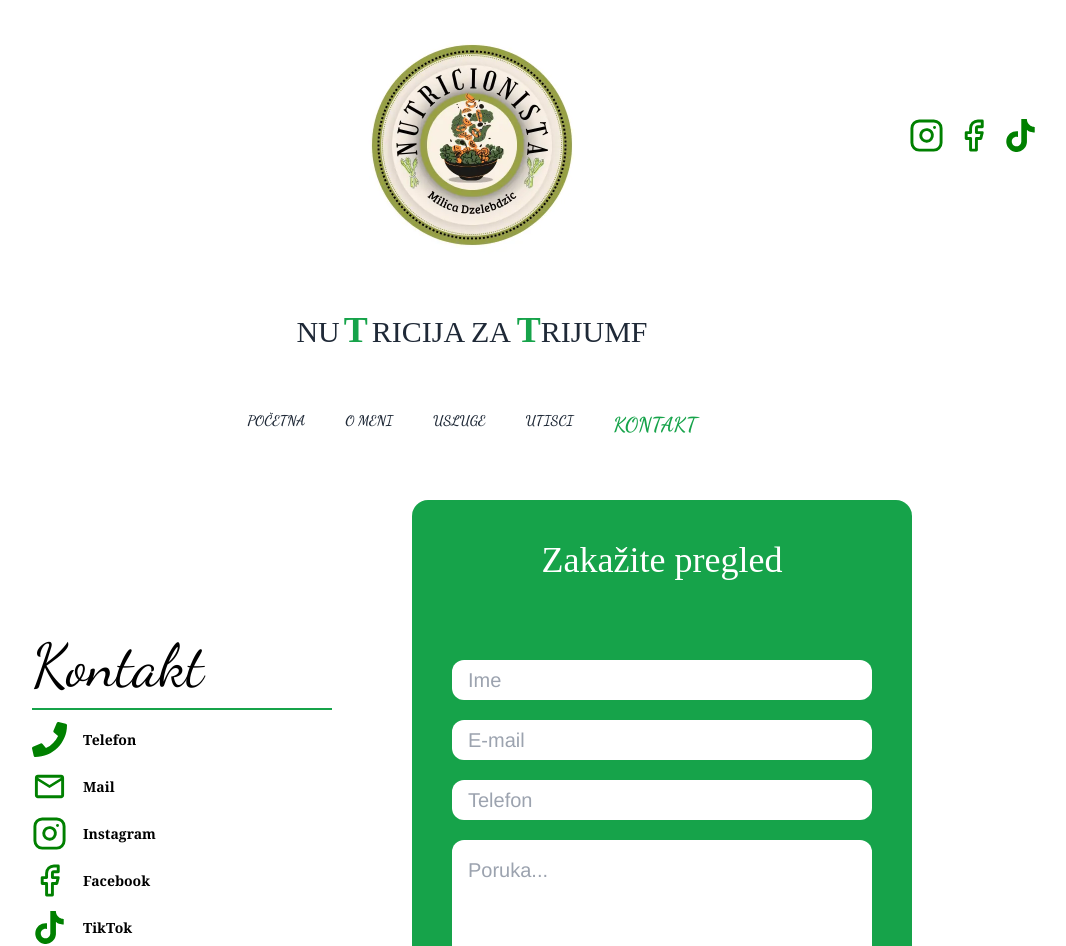
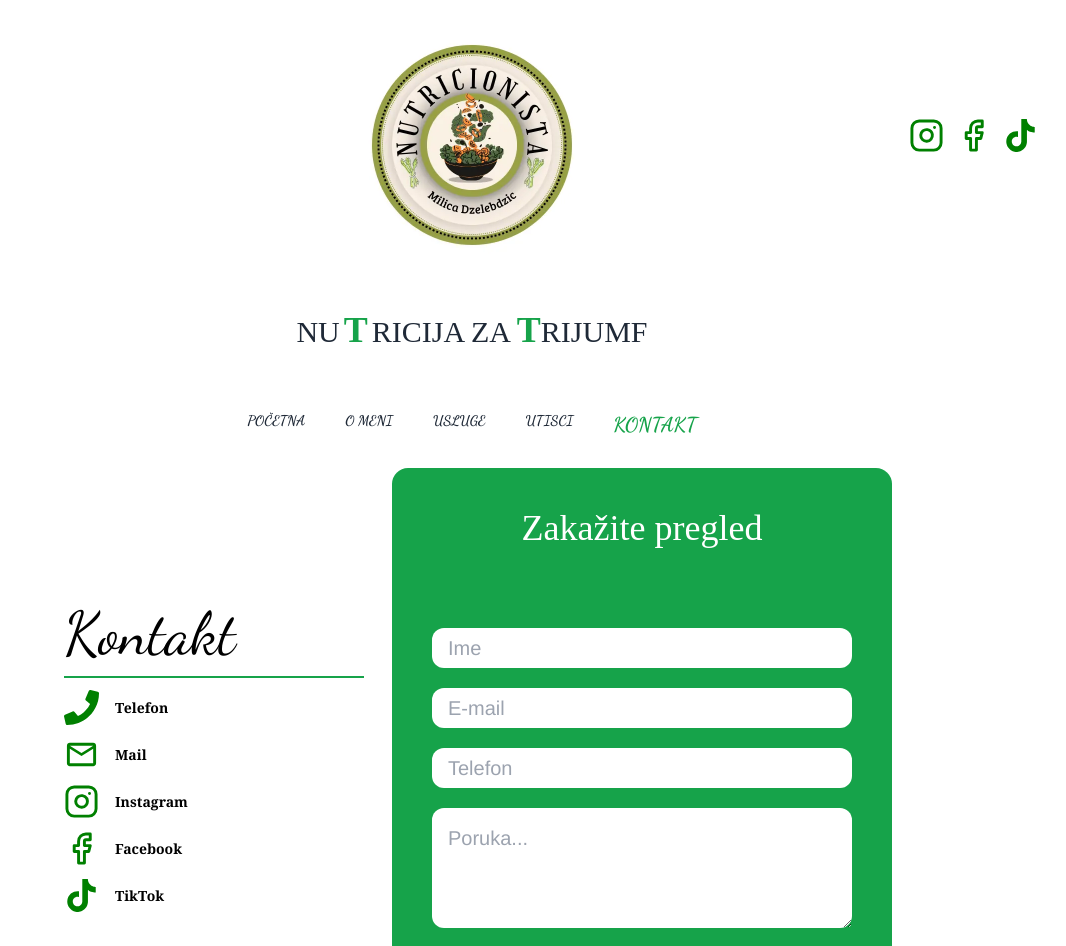
Before and after one commit to BokeeJ/milicaNutri, a React (Vite) app: page /kontakt in a window 1280 px wide. Shown: the top 946 px of the page, without its empty margins (168-1234 px from the left). Built offline with nearby package versions, Linux system fonts and the light colour scheme; a web font is replaced by a local one.

Commit message:
finished rework on resolution

```diff
--- a/src/Components/Mail2.jsx
+++ b/src/Components/Mail2.jsx
@@ -38,7 +38,7 @@ function Mail2() {
             );
     };
     return (
-        <div className='p-10 flex justify-center items-center'>
+        <div className='p-2 flex justify-center items-center'>
             <motion.div
                 variants={fadeInAnimationVariants}
                 initial='initial'
--- a/src/Pages/Kontakt.jsx
+++ b/src/Pages/Kontakt.jsx
@@ -27,7 +27,7 @@ function Kontakt() {
 
             <div className='flex lg:flex-row flex-col justify-center items-center'>
 
-                <div className='flex flex-col  gap-3 p-10'>
+                <div className='flex flex-col  gap-3 p-5'>
                     <h1 className='text-6xl font-pisano'>Kontakt</h1>
                     <hr className='border-green-600 border w-[300px]' />
                     <a href="tel:+38162287330" className='text-black text-l font-serif flex items-center font-semibold gap-4'><FaPhone size={35} color='green' />Telefon</a>
@@ -44,14 +44,15 @@ function Kontakt() {
                     <a href='' className='text-black text-l font-serif flex items-center font-semibold gap-4'><IoLogoTiktok size={35} color='green' />TikTok</a>
 
                 </div>
+
                 <div className='flex justify-center items-center'>
                     <Mail2 />
                 </div>
             </div>
-            <div className='flex justify-center items-center flex-col p-5'>
+            <div div className='flex justify-center items-center flex-col p-5' >
                 <h2 className='text-6xl font-pisano p-5'>Adresa</h2>
                 <hr className='border border-green-600 w-[80%] ' />
-            </div>
+            </div >
 
             <div className='flex justify-center p-5 flex-col items-center'>
                 <div className='border-2 border-green-600 p-5 m-2 shadow-md shadow-transparent'>
@@ -71,7 +72,7 @@ function Kontakt() {
                     loading="lazy"
                 ></iframe>
             </div>
-        </motion.div>
+        </motion.div >
     )
 }
 
```
